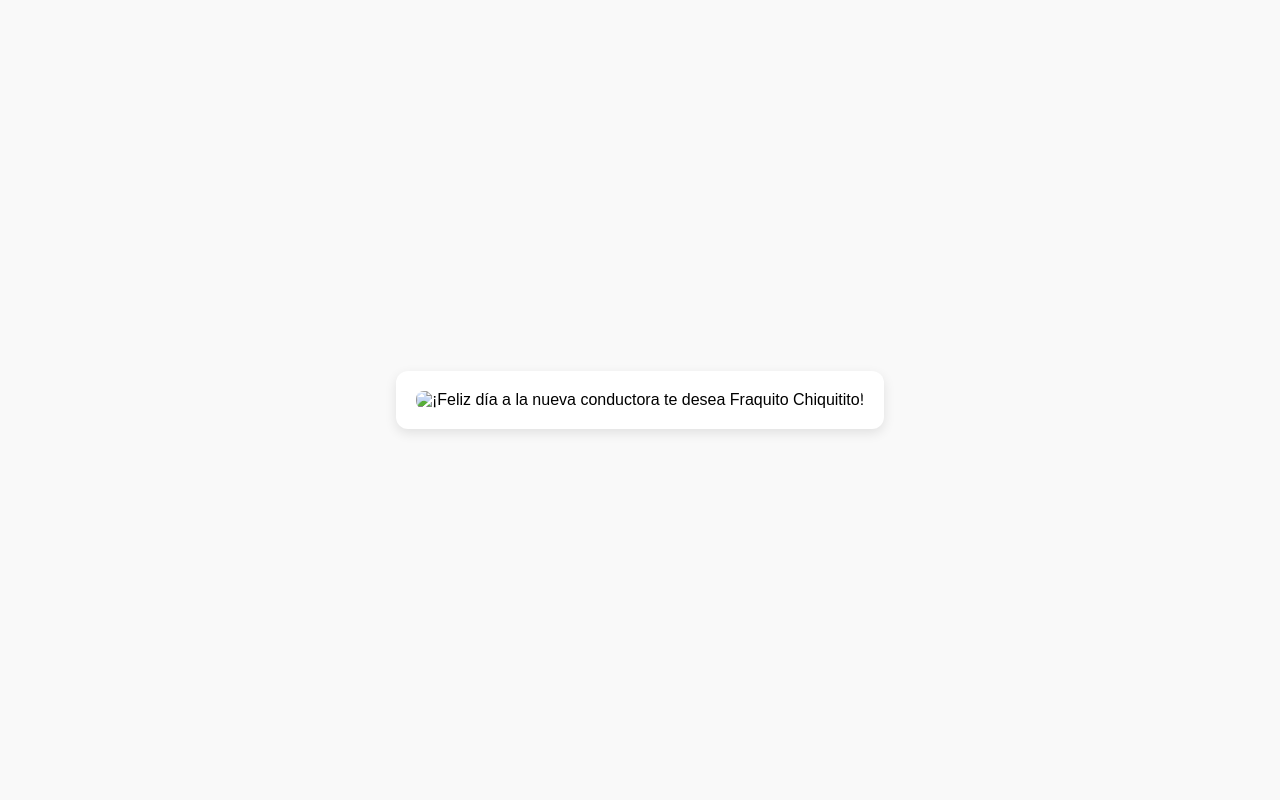
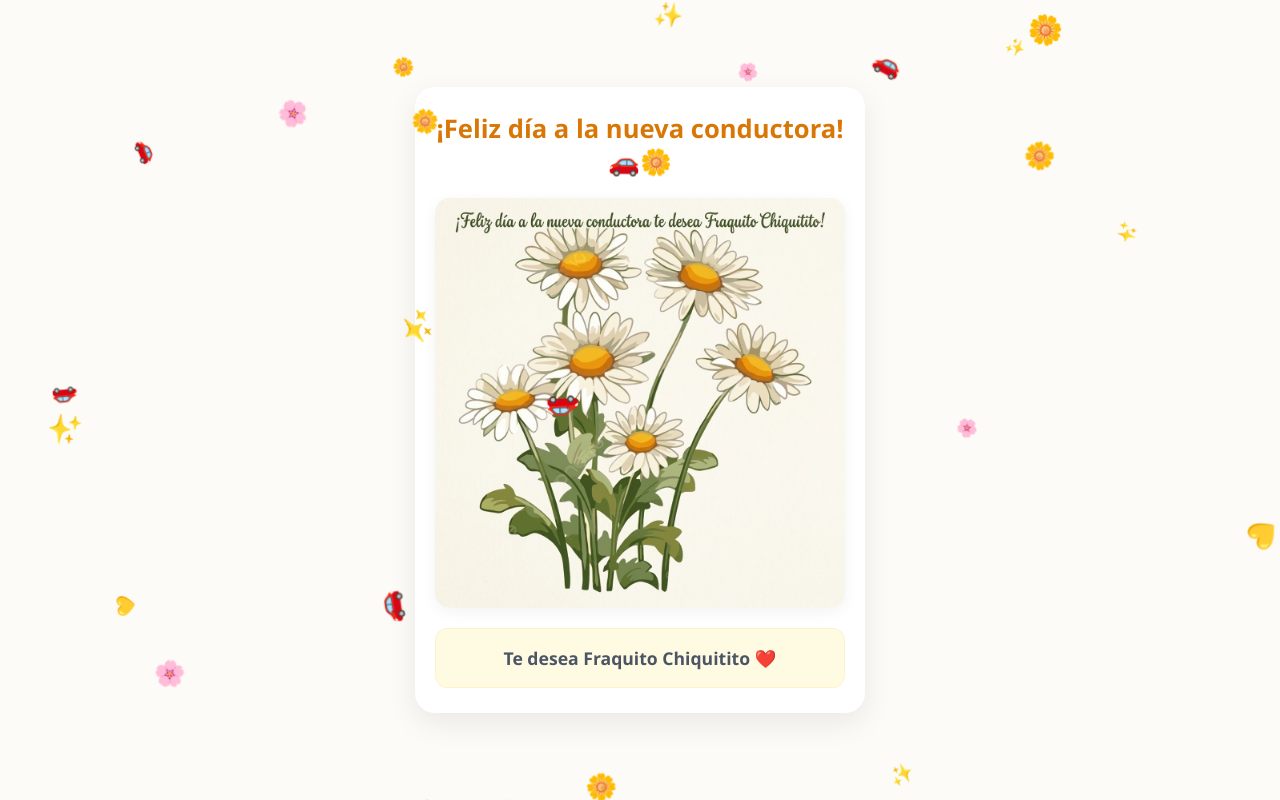
Before and after one commit to Ortiz21402098/FelizPrimavera, a plain HTML site: page index.html in a window 1280 px wide. Drawn offline with Linux system fonts and the light colour scheme.

Commit message:
Update index.html

```diff
--- a/index.html
+++ b/index.html
@@ -3,37 +3,127 @@
 <head>
     <meta charset="UTF-8">
     <meta name="viewport" content="width=device-width, initial-scale=1.0">
-    <title>Felicitaciones a la Nueva Conductora</title>
+    <title>¡Feliz Día a la Nueva Conductora!</title>
     <style>
+        :root {
+            --bg-color: #fdfbf7;
+            --primary-color: #d97706;
+            --text-color: #333333;
+        }
+
+        * {
+            box-sizing: border-box;
+            margin: 0;
+            padding: 0;
+            font-family: 'Segoe UI', Tahoma, Geneva, Verdana, sans-serif;
+        }
+
         body {
-            font-family: Arial, sans-serif;
+            background-color: var(--bg-color);
+            min-height: 100vh;
             display: flex;
             justify-content: center;
             align-items: center;
-            min-height: 100vh;
-            margin: 0;
-            background-color: #f9f9f9;
+            padding: 20px;
+            overflow-x: hidden;
         }
+
         .card {
-            background-color: #ffffff;
+            background: #ffffff;
+            border-radius: 20px;
+            box-shadow: 0 10px 30px rgba(0,0,0,0.08);
+            width: 100%;
+            max-width: 450px;
+            padding: 25px 20px;
+            text-align: center;
+            position: relative;
+        }
+
+        h1 {
+            color: #d97706;
+            font-size: 1.6rem;
+            margin-bottom: 20px;
+            line-height: 1.3;
+        }
+
+        .image-container {
+            width: 100%;
+            border-radius: 15px;
+            overflow: hidden;
+            box-shadow: 0 4px 15px rgba(0, 0, 0, 0.05);
+            margin-bottom: 20px;
+        }
+
+        .image-container img {
+            width: 100%;
+            height: auto;
+            display: block;
+        }
+
+        .message-box {
+            background: #fffbe3;
+            border: 1px solid #fef3c7;
             border-radius: 12px;
-            box-shadow: 0 4px 12px rgba(0, 0, 0, 0.1);
-            padding: 20px;
-            max-width: 500px;
-            text-align: center;
+            padding: 16px;
+            color: #4b5563;
+            font-size: 1.1rem;
+            line-height: 1.5;
+            font-weight: 600;
         }
-        .card img {
-            max-width: 100%;
-            height: auto;
-            border-radius: 8px;
+
+        .falling-flower {
+            position: fixed;
+            top: -20px;
+            font-size: 20px;
+            user-select: none;
+            pointer-events: none;
+            animation: fall linear infinite;
+            z-index: 100;
+        }
+
+        @keyframes fall {
+            to {
+                transform: translateY(105vh) rotate(360deg);
+            }
         }
     </style>
 </head>
 <body>
 
     <div class="card">
-        <img src="watermarked_img_10727724481314373221.jpg" alt="¡Feliz día a la nueva conductora te desea Fraquito Chiquitito!">
+        <h1>¡Feliz día a la nueva conductora! 🚗🌼</h1>
+
+        <div class="image-container">
+            <!-- La imagen debe llamarse igual que el archivo subido a GitHub -->
+            <img src="1790100815749.jpg" alt="Margaritas de felicitación">
+        </div>
+
+        <div class="message-box">
+            Te desea <strong>Fraquito Chiquitito</strong> ❤️
+        </div>
     </div>
 
+    <script>
+        // Lluvia primaveral de flores al cargar la página
+        function crearLluvia() {
+            const simbolos = ['🌼', '🌸', '💛', '✨', '🚗'];
+            for (let i = 0; i < 25; i++) {
+                setTimeout(() => {
+                    const el = document.createElement('div');
+                    el.classList.add('falling-flower');
+                    el.innerText = simbolos[Math.floor(Math.random() * simbolos.length)];
+                    el.style.left = Math.random() * 100 + 'vw';
+                    el.style.animationDuration = (Math.random() * 3 + 2) + 's';
+                    el.style.fontSize = (Math.random() * 15 + 15) + 'px';
+                    document.body.appendChild(el);
+
+                    setTimeout(() => {
+                        el.remove();
+                    }, 5000);
+                }, i * 200);
+            }
+        }
+        window.onload = crearLluvia;
+    </script>
 </body>
 </html>
```
